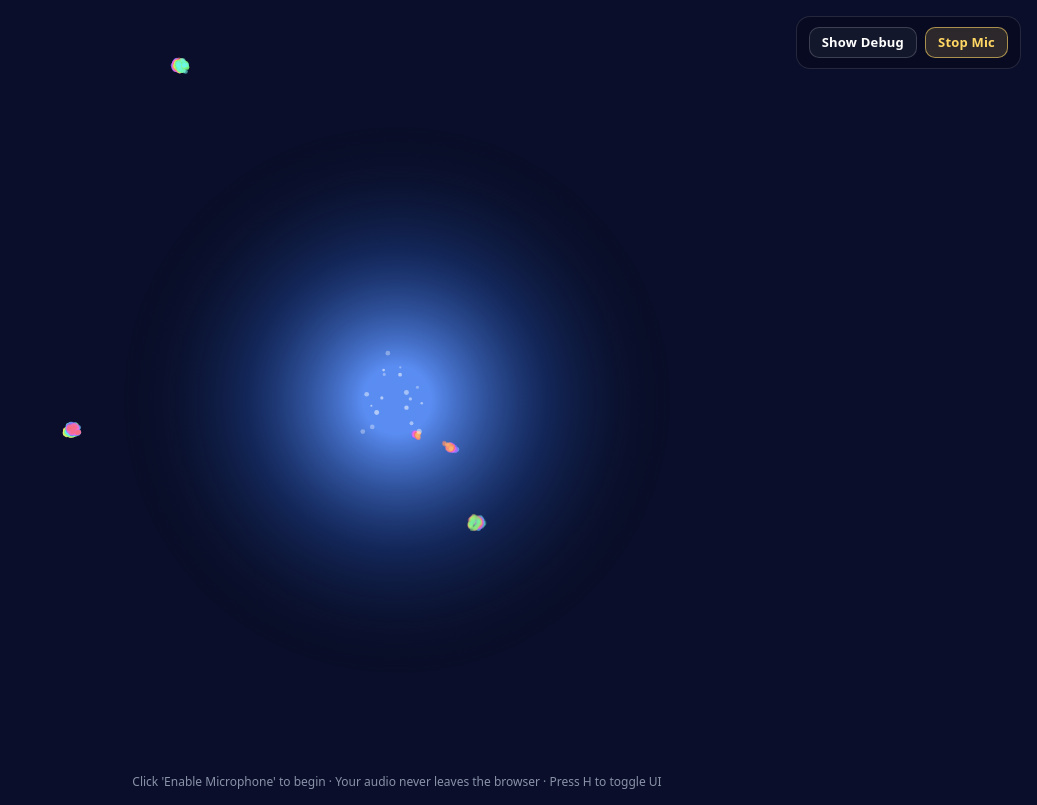
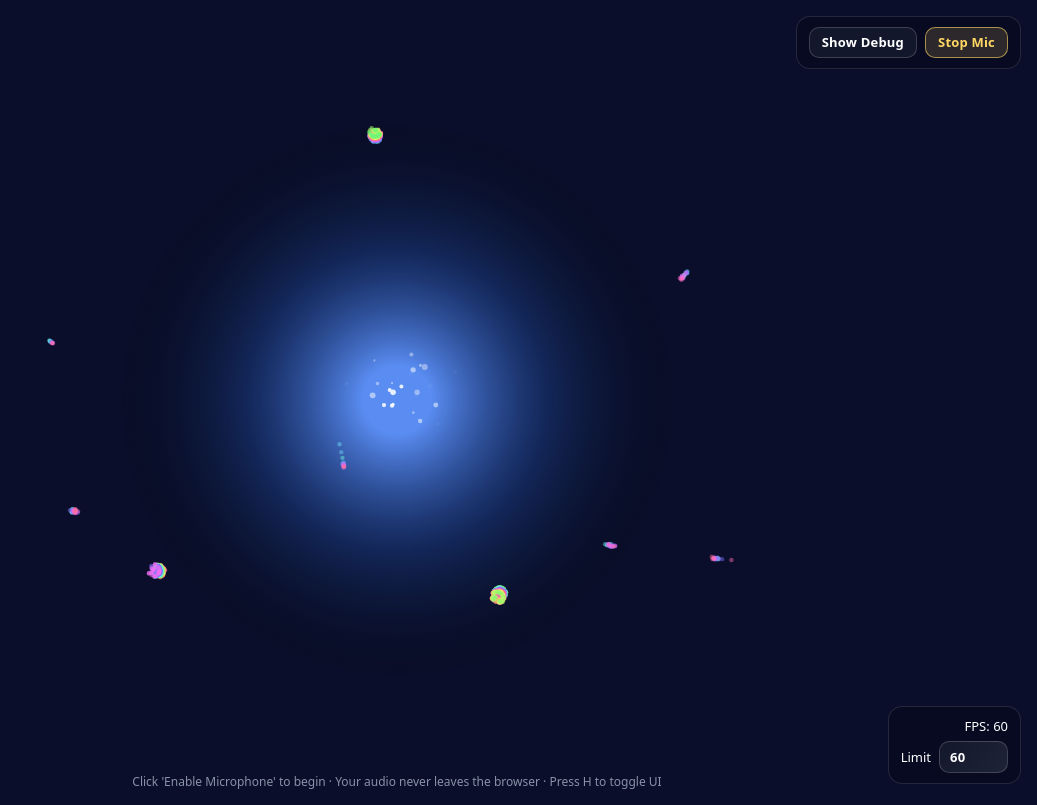
Before and after one commit to gadflyplayerone/synesthesia-web, a React (Vite) app: page / in a window 1280 px wide. Shown: the whole page, without its empty margins (243-1280 px from the left). Built offline with nearby package versions, Linux system fonts and the light colour scheme; no server answers.

Commit message:
FPS Dropdown

```diff
--- a/src/components/VisualizerPro.tsx
+++ b/src/components/VisualizerPro.tsx
@@ -31,6 +31,8 @@ type Swarm = {
   alive: boolean;
   targetPhase: number; // to spread targets
 };
+
+type FpsOption = "15" | "30" | "60" | "MAX";
 
 // ---- Global debug/state snapshot (updated every frame) ----
 export const VIS = {
@@ -129,6 +131,46 @@ export default function VisualizerPro({ analyser, className }: Props) {
     color: "rgb(255,215,100)",
   };
 
+  const settingsWrap: React.CSSProperties = {
+    position: "absolute",
+    right: 16,
+    bottom: 16,
+    display: "flex",
+    flexDirection: "column",
+    alignItems: "flex-end",
+    gap: 6,
+    padding: "10px 12px",
+    background: "rgba(8,11,31,0.72)",
+    border: "1px solid rgba(255,255,255,0.12)",
+    borderRadius: 14,
+    backdropFilter: "blur(8px)",
+    WebkitBackdropFilter: "blur(8px)",
+    zIndex: 1000,
+    color: "#fff",
+    fontSize: 13,
+  };
+
+  const selectStyle: React.CSSProperties = {
+    all: "unset" as any,
+    appearance: "none",
+    padding: "6px 28px 6px 10px",
+    borderRadius: 10,
+    border: "1px solid rgba(255,255,255,0.18)",
+    background:
+      "linear-gradient(135deg, rgba(22,26,46,0.85) 0%, rgba(35,40,60,0.85) 100%)",
+    fontSize: 13,
+    fontWeight: 600,
+    letterSpacing: 0.2 as any,
+    cursor: "pointer",
+    color: "#fff",
+  };
+
+  const selectLabel: React.CSSProperties = {
+    display: "flex",
+    alignItems: "center",
+    gap: 8,
+  };
+
   const SPEED_ORDER = 100.0; // nonlinear mapping order for speed
   const POP_COOLDOWN_MS = 100; // cooldown for pop effect
 
@@ -145,9 +187,15 @@ export default function VisualizerPro({ analyser, className }: Props) {
   const [mode, setMode] = useState<"SWARM" | "ORB" | "RAYS">("SWARM");
   // Track whether the mic/analyser is currently active (driven by AudioContext state)
   const [micActive, setMicActive] = useState(true);
+  const [fpsSetting, setFpsSetting] = useState<FpsOption>("60");
+  const fpsSettingRef = useRef<FpsOption>("60");
 
   // Keep the screen awake while this component is mounted/active
   useWakeLock(true);
+
+  useEffect(() => {
+    fpsSettingRef.current = fpsSetting;
+  }, [fpsSetting]);
 
   // dynamics state for the new swarm logic
   const orderEnergyPrevRef = useRef({ e1: 0, e2: 0, e3: 0, e4: 0, e5: 0 });
@@ -423,6 +471,13 @@ export default function VisualizerPro({ analyser, className }: Props) {
     const loop = () => {
       raf = requestAnimationFrame(loop);
       const now = performance.now();
+      const target =
+        fpsSettingRef.current === "MAX"
+          ? 0
+          : 1000 / parseInt(fpsSettingRef.current, 10);
+      if (target > 0 && now - last < target) {
+        return;
+      }
       const dt = (now - last) / 1000;
       last = now;
       setFps((prev) => lerp(prev, 1 / Math.max(1e-3, dt), 0.1));
@@ -1444,6 +1499,23 @@ export default function VisualizerPro({ analyser, className }: Props) {
           {micActive ? "Stop Mic" : "Start Mic"}
         </button>
       </div>
+
+      <div style={settingsWrap}>
+        <div>FPS: {Math.round(fps)}</div>
+        <label style={selectLabel}>
+          Limit
+          <select
+            value={fpsSetting}
+            onChange={(e) => setFpsSetting(e.target.value as FpsOption)}
+            style={selectStyle}
+          >
+            <option value="15">15</option>
+            <option value="30">30</option>
+            <option value="60">60</option>
+            <option value="MAX">Max</option>
+          </select>
+        </label>
+      </div>
     </div>
   );
 }
```
Also changed, not shown: 3 other files (tests, documents, lock files or other folders).
